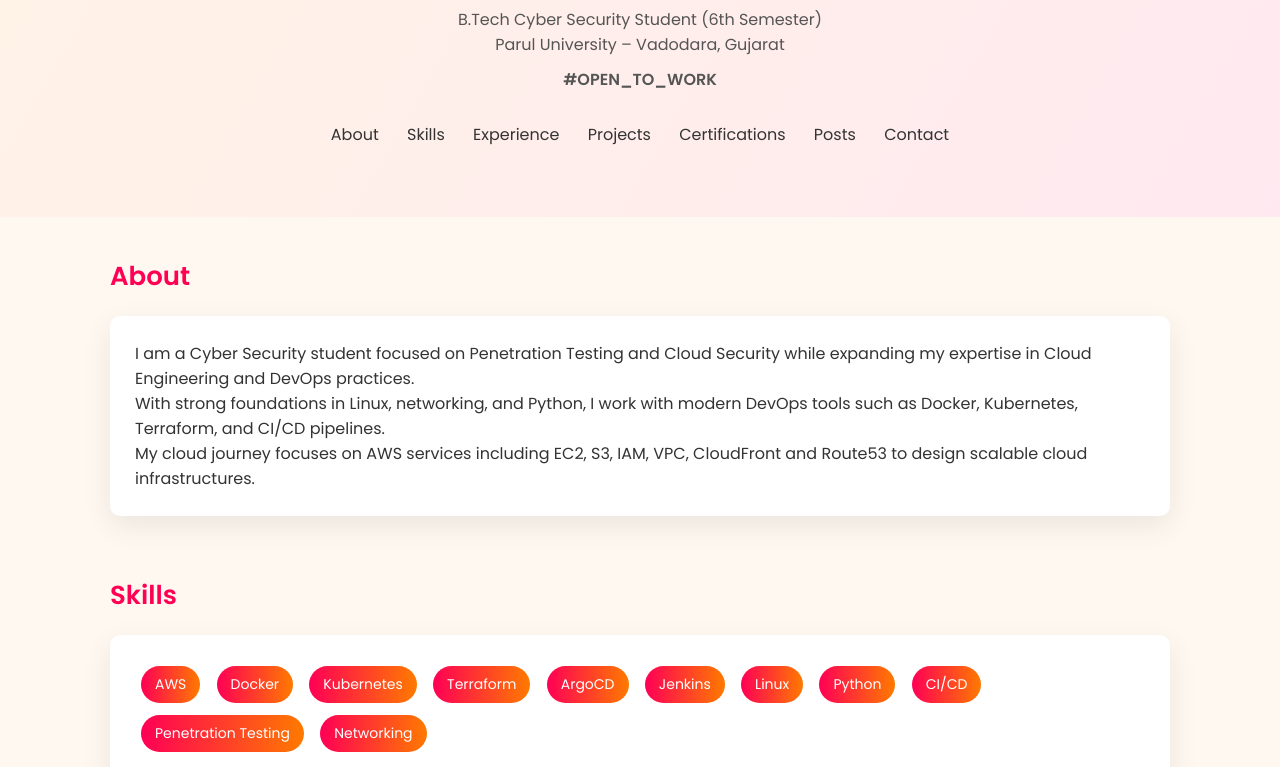
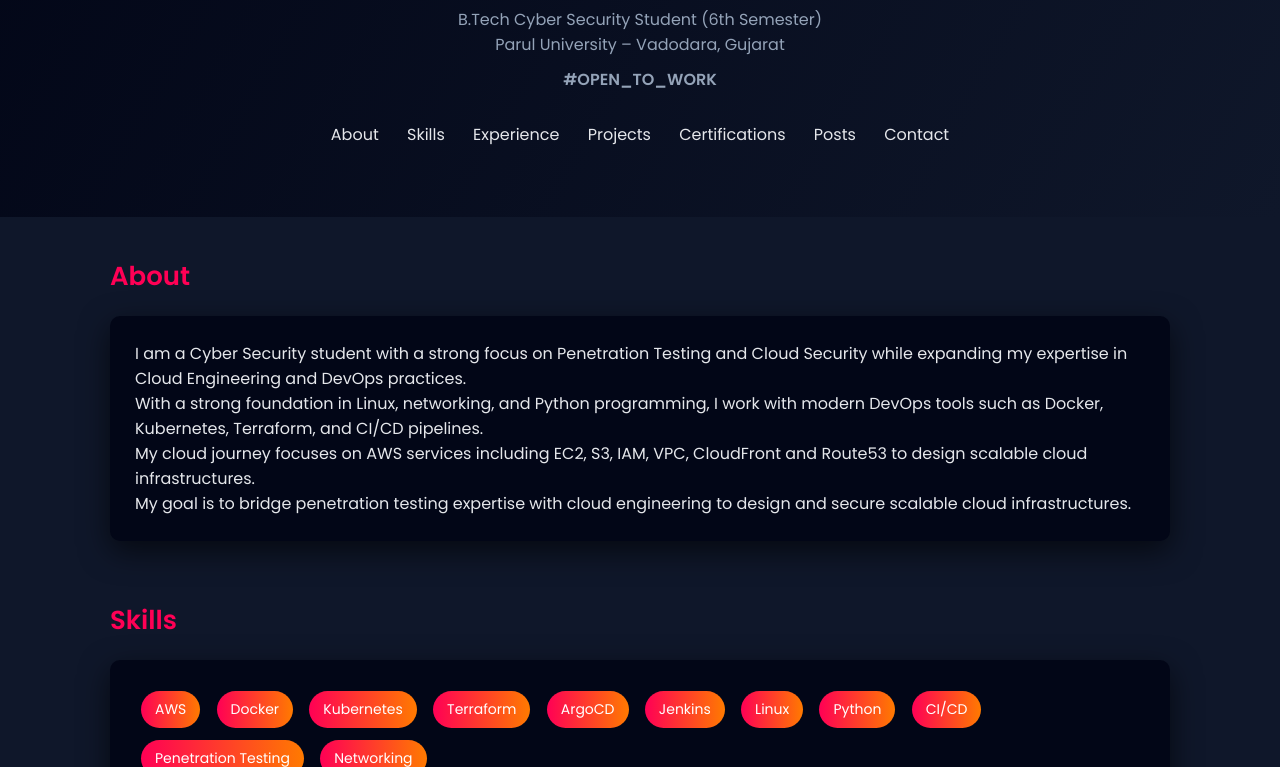
Before and after one commit to yuankraj/Portfolio, a plain HTML site: page index.html in a window 1280 px wide. Shown: the part 218-985 px from the top of the page. Drawn offline with Linux system fonts and the light colour scheme.

Commit message:
fix index name

```diff
--- a/index.html
+++ b/index.html
@@ -3,7 +3,6 @@
 <head>
 <meta charset="UTF-8">
 <meta name="viewport" content="width=device-width, initial-scale=1.0">
-
 <title>Vishal Kumar | DevOps Engineer</title>
 
 <link href="https://fonts.googleapis.com/css2?family=Poppins:wght@300;400;600&display=swap" rel="stylesheet">
@@ -18,11 +17,11 @@ font-family:'Poppins',sans-serif;
 scroll-behavior:smooth;
 }
 
-/* LIGHT THEME */
+/* DARK THEME */
 
 body{
-background:#fff8f0;
-color:#333;
+background:#0f172a;
+color:#e5e7eb;
 }
 
 /* HEADER */
@@ -30,7 +29,7 @@ color:#333;
 header{
 text-align:center;
 padding:70px 20px;
-background:linear-gradient(120deg,#fff3e6,#ffe9f0);
+background:linear-gradient(120deg,#020617,#0f172a);
 animation:fadeDown 1s ease;
 }
 
@@ -47,7 +46,7 @@ margin-top:10px;
 
 header p{
 margin-top:10px;
-color:#555;
+color:#94a3b8;
 }
 
 /* NAV */
@@ -60,7 +59,7 @@ nav a{
 margin:0 12px;
 text-decoration:none;
 font-weight:500;
-color:#333;
+color:#e5e7eb;
 transition:0.3s;
 }
 
@@ -92,17 +91,17 @@ font-size:26px;
 /* CARD */
 
 .card{
-background:#fff;
+background:#020617;
 border-radius:10px;
 padding:25px;
 margin-bottom:20px;
-box-shadow:0 10px 30px rgba(0,0,0,0.08);
+box-shadow:0 10px 30px rgba(0,0,0,0.6);
 transition:0.3s;
 }
 
 .card:hover{
 transform:translateY(-6px);
-box-shadow:0 15px 40px rgba(0,0,0,0.15);
+box-shadow:0 15px 40px rgba(0,0,0,0.8);
 }
 
 /* SKILLS */
@@ -134,8 +133,8 @@ border-left:4px solid #ffc400;
 footer{
 text-align:center;
 padding:30px;
-background:#ffe9f0;
-color:#444;
+background:#020617;
+color:#94a3b8;
 }
 
 /* ANIMATIONS */
@@ -209,15 +208,19 @@ Parul University – Vadodara, Gujarat
 <div class="card">
 
 <p>
-I am a Cyber Security student focused on Penetration Testing and Cloud Security while expanding my expertise in Cloud Engineering and DevOps practices.
+I am a Cyber Security student with a strong focus on Penetration Testing and Cloud Security while expanding my expertise in Cloud Engineering and DevOps practices.
 </p>
 
 <p>
-With strong foundations in Linux, networking, and Python, I work with modern DevOps tools such as Docker, Kubernetes, Terraform, and CI/CD pipelines.
+With a strong foundation in Linux, networking, and Python programming, I work with modern DevOps tools such as Docker, Kubernetes, Terraform, and CI/CD pipelines.
 </p>
 
 <p>
 My cloud journey focuses on AWS services including EC2, S3, IAM, VPC, CloudFront and Route53 to design scalable cloud infrastructures.
+</p>
+
+<p>
+My goal is to bridge penetration testing expertise with cloud engineering to design and secure scalable cloud infrastructures.
 </p>
 
 </div>
```
